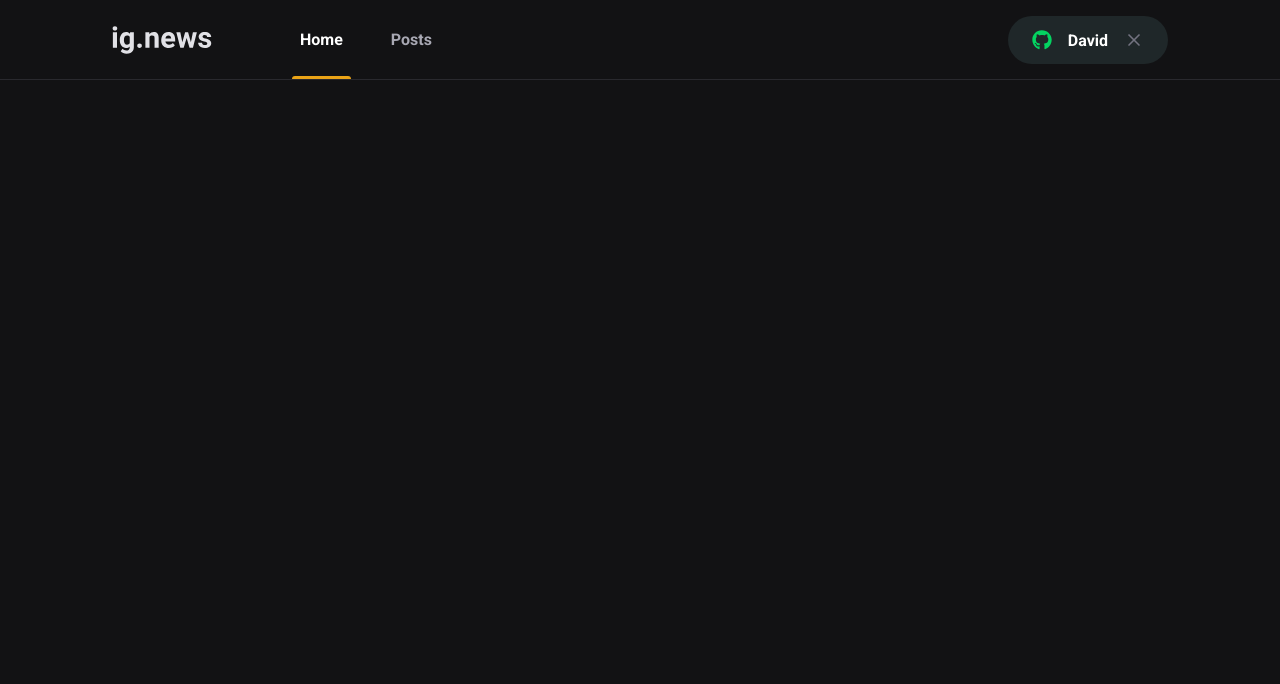
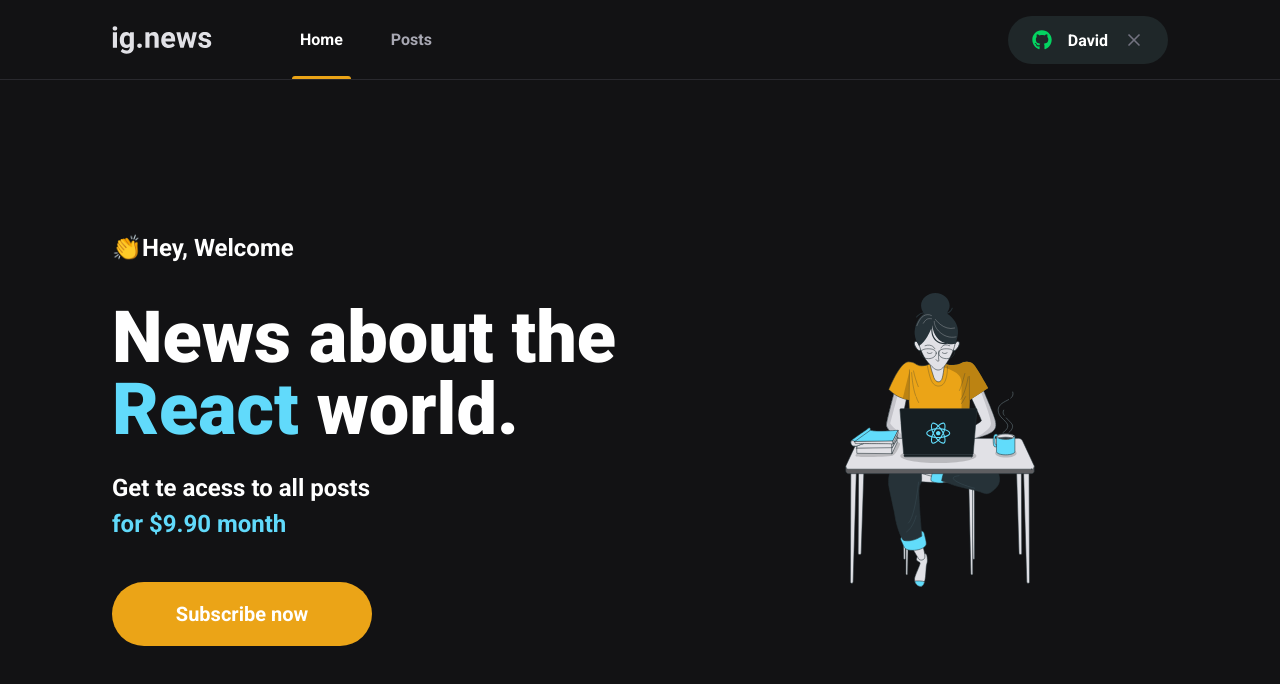
Before and after one commit to DawiMessias/ignews, a Next.js app: page / in a window 1280 px wide. Shown: the top 684 px of the page. Built offline with nearby package versions, Linux system fonts and the light colour scheme.

Commit message:
Componente finalizados

```diff
--- /dev/null
+++ b/src/pages/home.module.scss
@@ -0,0 +1,46 @@
+.contentContainer {
+    max-width: 1120px;
+    margin: 0 auto;
+    padding: 0 2rem;
+    height: calc(100vh - 5rem);
+
+    display: flex;
+    align-items: center;
+    justify-content: space-between;
+}
+
+.hero {
+    max-width: 600px;
+
+    > span {
+        font-size: 1.5rem;
+        font-weight: bold;
+    }
+
+    h1 {
+        font-size: 4.5rem;
+        line-height: 4.5rem;
+        font-weight: 900;
+        margin-top: 2.5rem;
+
+        span {
+            color: var(--cyan-500);
+        }
+    }
+
+    p {
+        font-size: 1.5rem;
+        line-height: 2.25rem;
+        margin-top: 1.5rem;
+
+        span {
+            color: var(--cyan-500);
+            font-weight: bold;
+        }
+    }
+
+    button {
+        margin-top: 2.5rem;
+    }
+
+}
--- a/src/pages/index.tsx
+++ b/src/pages/index.tsx
@@ -1,11 +1,33 @@
 import Head from "next/head"
-
+import Image from 'next/image'
+import { SubscriptButton } from "../components/SubscripeButton"
+import avatarSvg from "../images/avatar.svg"
+import styled from "./home.module.scss"
 export default function Home() {
   return (
     <>
       <Head >
-        <title>ig.news</title>
+        <title>Home ig.news</title>
       </Head>
+
+      <main className={styled.contentContainer}>
+        <section className={styled.hero}>
+          <span>👏Hey, Welcome</span>
+          <h1>News about the <span>React </span>world.</h1>
+          <p>
+            Get te acess to all posts <br/>
+            <span>for $9.90 month</span>
+          </p>
+          <SubscriptButton />
+        </section>
+
+        <Image
+          src={avatarSvg}
+          alt=" girl coding avatar"
+          width={521}
+          height={336}
+        />
+      </main>
     </>
   )
 }
```
